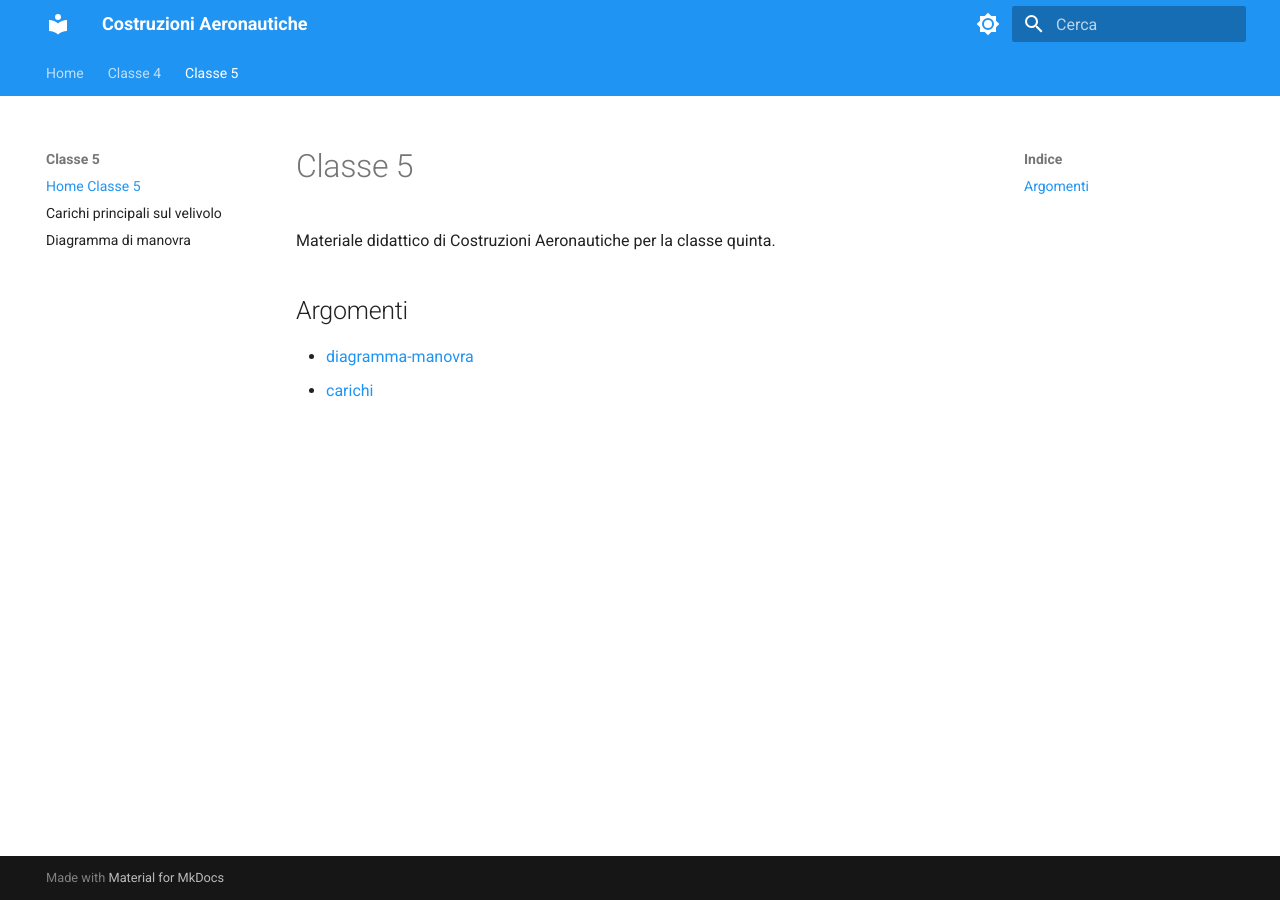
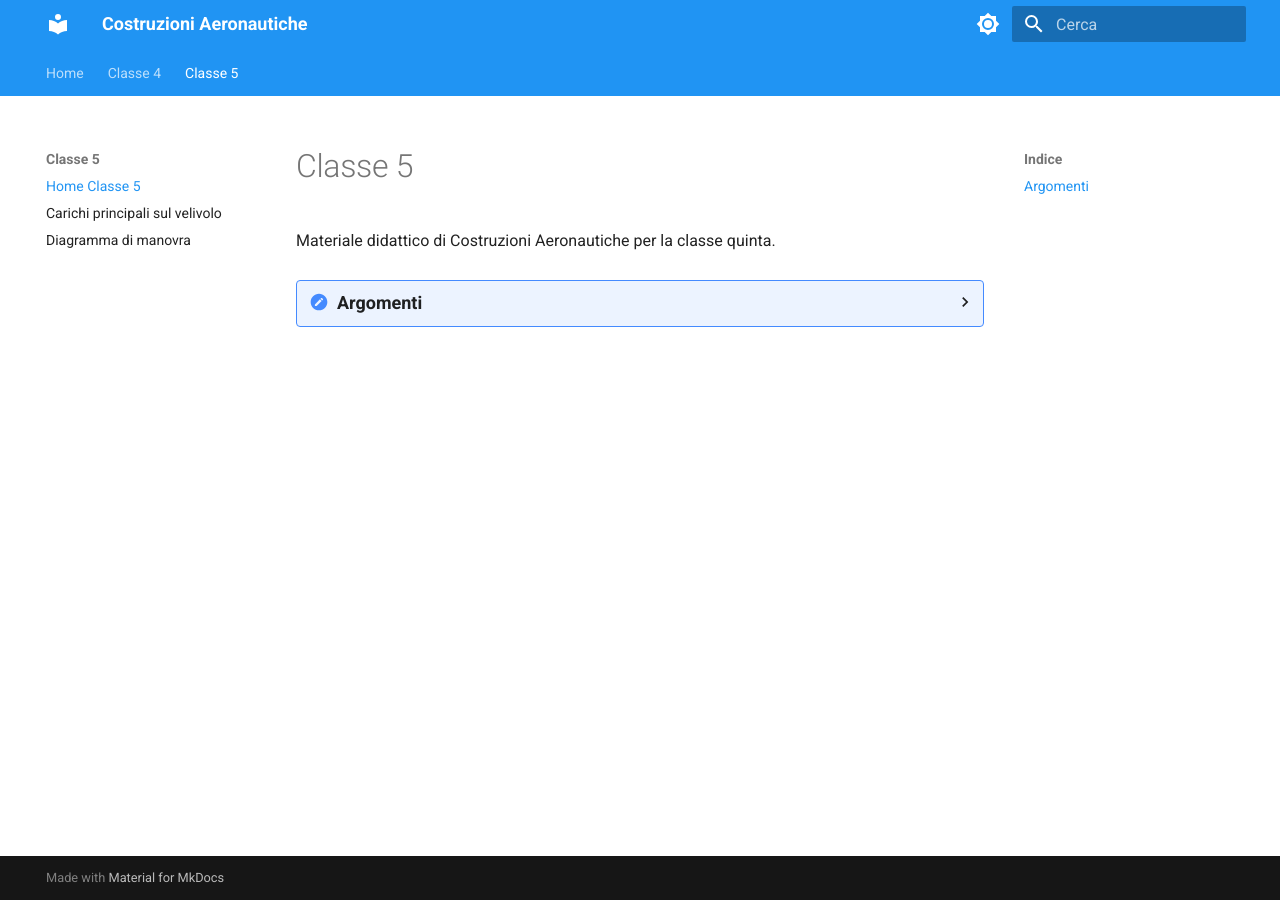
Before and after one commit to giomikael/costruzioni-aeronautiche, an MkDocs documentation site: the page built from docs/classe5/index.md, in a window 1280 px wide. Built offline with MkDocs 1.6.1 and Material for MkDocs 9.7.7, drawn with Linux system fonts in a browser that asks for light colours; part of the change alters nothing that is shown.

```diff
--- a/mkdocs.yml
+++ b/mkdocs.yml
@@ -47,6 +47,7 @@ markdown_extensions:
 
 extra_javascript:
   - javascripts/mathjax.js
+  - javascripts/folding.js
   - https://unpkg.com/mathjax@3/es5/tex-mml-chtml.js
 
 extra_css:
```
